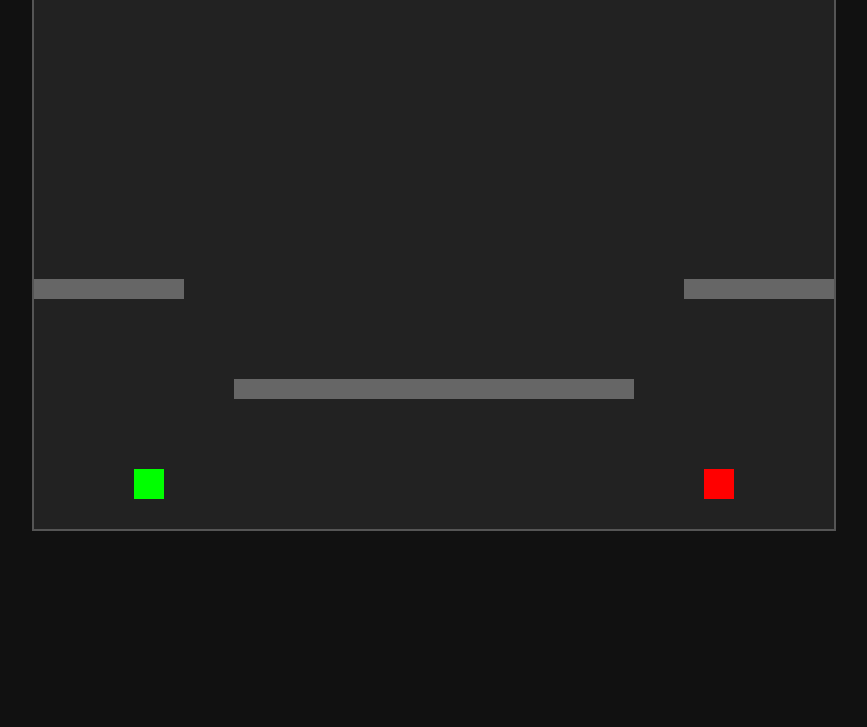
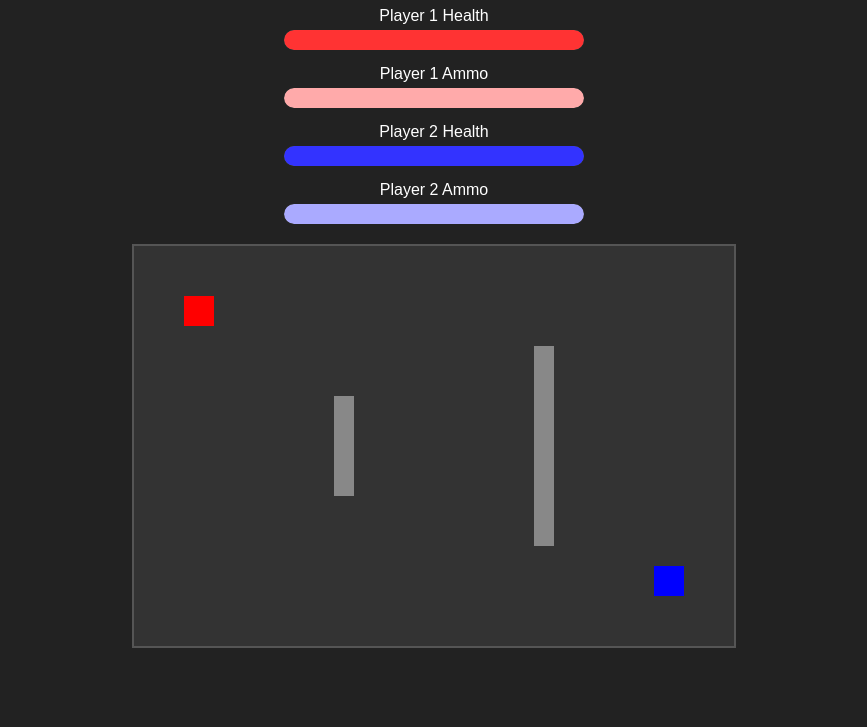
Before and after one commit to aca-arm/warfare, a plain HTML site: page index.html in a window 1280 px wide. Shown: the part 73-800 px from the top of the page, without its empty margins (206-1073 px from the left). Drawn offline with Linux system fonts and the light colour scheme.

Commit message:
Update index.html

```diff
--- a/index.html
+++ b/index.html
@@ -2,215 +2,246 @@
 <html lang="en">
 <head>
 <meta charset="UTF-8" />
-<title>2-Player Shooter with Walls and Music</title>
+<title>Warfare Game - Health, Ammo, Reload Bars</title>
 <style>
-  body {
-    margin: 0;
-    background-color: #111;
+  body { background: #222; color: #fff; font-family: Arial, sans-serif; text-align:center; }
+  canvas { background: #333; display: block; margin: 20px auto; border: 2px solid #555; }
+
+  .status-bar {
+    width: 300px;
+    height: 20px;
+    background: #555;
+    border-radius: 10px;
+    margin: 5px auto 15px auto;
     overflow: hidden;
+    position: relative;
   }
-  canvas {
-    display: block;
-    background-color: #222;
-    margin: 0 auto;
-    border: 2px solid #555;
+  .bar-fill {
+    height: 100%;
+    border-radius: 10px;
+    transition: width 0.2s ease;
   }
+  #p1Health { background: #f33; width: 100%; }
+  #p2Health { background: #33f; width: 100%; }
+  #p1Ammo { background: #faa; width: 100%; }
+  #p2Ammo { background: #aaf; width: 100%; }
+  #p1Reload { background: #f99; width: 0%; position: absolute; top: 0; left: 0; opacity: 0.7; }
+  #p2Reload { background: #99f; width: 0%; position: absolute; top: 0; left: 0; opacity: 0.7; }
 </style>
 </head>
 <body>
+<h1>Warfare Game - Health, Ammo & Reload Bars</h1>
 
-<canvas id="game" width="800" height="600"></canvas>
+<div>
+  <div>Player 1 Health</div>
+  <div class="status-bar">
+    <div id="p1Health" class="bar-fill"></div>
+  </div>
+  <div>Player 1 Ammo</div>
+  <div class="status-bar" style="position:relative;">
+    <div id="p1Ammo" class="bar-fill"></div>
+    <div id="p1Reload" class="bar-fill"></div>
+  </div>
+</div>
 
-<audio id="bgMusic" loop>
-  <source src="https://cdn.pixabay.com/download/audio/2022/03/23/audio_0ef2703d52.mp3?filename=ambient-background-11018.mp3" type="audio/mp3" />
-  Your browser does not support the audio element.
-</audio>
+<div>
+  <div>Player 2 Health</div>
+  <div class="status-bar">
+    <div id="p2Health" class="bar-fill"></div>
+  </div>
+  <div>Player 2 Ammo</div>
+  <div class="status-bar" style="position:relative;">
+    <div id="p2Ammo" class="bar-fill"></div>
+    <div id="p2Reload" class="bar-fill"></div>
+  </div>
+</div>
+
+<canvas id="game" width="600" height="400"></canvas>
 
 <script>
-  const canvas = document.getElementById('game');
-  const ctx = canvas.getContext('2d');
-  const music = document.getElementById('bgMusic');
+const canvas = document.getElementById("game");
+const ctx = canvas.getContext("2d");
 
-  // Start music automatically (some browsers require user interaction first)
-  window.addEventListener('click', () => {
-    music.play();
-  }, { once: true });
+const keys = {};
+window.addEventListener("keydown", e => { keys[e.code] = true; });
+window.addEventListener("keyup", e => { keys[e.code] = false; });
 
-  // Players setup
-  const player1 = {
-    x: 100, y: 540, w: 30, h: 30,
-    color: '#00ff00',
-    speed: 5,
-    bullets: []
-  };
-
-  const player2 = {
-    x: 670, y: 540, w: 30, h: 30,
-    color: '#ff0000',
-    speed: 5,
-    bullets: []
-  };
-
-  // Walls array: rectangles to block movement
-  const walls = [
-    { x: 200, y: 450, w: 400, h: 20 },
-    { x: 0, y: 350, w: 150, h: 20 },
-    { x: 650, y: 350, w: 150, h: 20 },
-  ];
-
-  // Keyboard state
-  const keys = {};
-
-  // Player bullet properties
-  const bulletSpeed = 10;
-  const bulletSize = 6;
-
-  // Helper: rectangle collision
-  function rectsCollide(r1, r2) {
-    return !(
-      r1.x + r1.w < r2.x ||
-      r1.x > r2.x + r2.w ||
-      r1.y + r1.h < r2.y ||
-      r1.y > r2.y + r2.h
-    );
+// Player class
+class Player {
+  constructor(x, y, color, controls) {
+    this.x = x;
+    this.y = y;
+    this.width = 30;
+    this.height = 30;
+    this.color = color;
+    this.speed = 3;
+    this.health = 100;
+    this.maxHealth = 100;
+    this.ammo = 10;
+    this.maxAmmo = 10;
+    this.reloadTime = 0;
+    this.reloadCooldown = 120; // frames to reload
+    this.controls = controls; // {up, down, left, right, shoot}
+    this.bullets = [];
+    this.canShoot = true;
   }
-
-  // Check if player hits any wall on the new position
-  function canMove(player, newX, newY) {
-    const testRect = { x: newX, y: newY, w: player.w, h: player.h };
-    for (const wall of walls) {
-      if (rectsCollide(testRect, wall)) {
-        return false;
+  move() {
+    if (keys[this.controls.up] && this.y > 0) this.y -= this.speed;
+    if (keys[this.controls.down] && this.y + this.height < canvas.height) this.y += this.speed;
+    if (keys[this.controls.left] && this.x > 0) this.x -= this.speed;
+    if (keys[this.controls.right] && this.x + this.width < canvas.width) this.x += this.speed;
+  }
+  shoot() {
+    if (keys[this.controls.shoot] && this.ammo > 0 && this.canShoot && this.reloadTime === 0) {
+      this.bullets.push(new Bullet(this.x + this.width / 2, this.y + this.height / 2, this.color, this));
+      this.ammo--;
+      this.canShoot = false;
+      setTimeout(() => { this.canShoot = true; }, 300); // 300ms cooldown between shots
     }
   }
-    // Also keep inside canvas
-    if (newX < 0 || newX + player.w > canvas.width) return false;
-    if (newY < 0 || newY + player.h > canvas.height) return false;
+  reload() {
+    if (this.ammo === 0) {
+      this.reloadTime++;
+      if (this.reloadTime >= this.reloadCooldown) {
+        this.ammo = this.maxAmmo;
+        this.reloadTime = 0;
+      }
+    } else {
+      this.reloadTime = 0;
+    }
+  }
+  update() {
+    this.move();
+    this.shoot();
+    this.reload();
 
-    return true;
+    this.bullets.forEach(bullet => bullet.update());
+
+    this.bullets = this.bullets.filter(bullet => !bullet.toDelete);
   }
-
-  // Move players according to keys
-  function movePlayers() {
-    // Player 1 controls: WASD
-    if (keys['a']) {
-      if (canMove(player1, player1.x - player1.speed, player1.y)) player1.x -= player1.speed;
-    }
-    if (keys['d']) {
-      if (canMove(player1, player1.x + player1.speed, player1.y)) player1.x += player1.speed;
-    }
-    if (keys['w']) {
-      if (canMove(player1, player1.x, player1.y - player1.speed)) player1.y -= player1.speed;
-    }
-    if (keys['s']) {
-      if (canMove(player1, player1.x, player1.y + player1.speed)) player1.y += player1.speed;
-    }
-
-    // Player 2 controls: Arrow Keys
-    if (keys['ArrowLeft']) {
-      if (canMove(player2, player2.x - player2.speed, player2.y)) player2.x -= player2.speed;
-    }
-    if (keys['ArrowRight']) {
-      if (canMove(player2, player2.x + player2.speed, player2.y)) player2.x += player2.speed;
-    }
-    if (keys['ArrowUp']) {
-      if (canMove(player2, player2.x, player2.y - player2.speed)) player2.y -= player2.speed;
-    }
-    if (keys['ArrowDown']) {
-      if (canMove(player2, player2.x, player2.y + player2.speed)) player2.y += player2.speed;
+  draw() {
+    ctx.fillStyle = this.color;
+    ctx.fillRect(this.x, this.y, this.width, this.height);
+    this.bullets.forEach(bullet => bullet.draw());
   }
 }
 
-  // Shoot bullet for a player
-  function shoot(player) {
-    // Bullets go upwards for player1, downwards for player2
-    let dir = player === player1 ? -1 : 1;
-    let bulletX = player.x + player.w / 2 - bulletSize / 2;
-    let bulletY = player === player1 ? player.y : player.y + player.h - bulletSize;
+// Bullet class
+class Bullet {
+  constructor(x, y, color, owner) {
+    this.x = x;
+    this.y = y;
+    this.radius = 5;
+    this.speed = 7;
+    this.color = color;
+    this.owner = owner;
+    this.toDelete = false;
 
-    player.bullets.push({
-      x: bulletX,
-      y: bulletY,
-      w: bulletSize,
-      h: bulletSize,
-      speed: 12 * dir,
-    });
+    // Shoot direction: player1 shoots right, player2 shoots left
+    this.vx = owner.color === "red" ? this.speed : -this.speed;
+    this.vy = 0;
   }
+  update() {
+    this.x += this.vx;
 
-  // Update bullets positions, remove out-of-screen
-  function updateBullets() {
-    [player1, player2].forEach(player => {
-      player.bullets.forEach((b, i) => {
-        b.y += b.speed;
+    // Out of bounds
+    if (this.x < 0 || this.x > canvas.width) this.toDelete = true;
 
-        // Remove bullet if off-screen or hits a wall
-        if (b.y < 0 || b.y > canvas.height) {
-          player.bullets.splice(i, 1);
-          return;
+    // Check collision with opponent
+    let opponent = this.owner === player1 ? player2 : player1;
+    if (
+      this.x + this.radius > opponent.x &&
+      this.x - this.radius < opponent.x + opponent.width &&
+      this.y + this.radius > opponent.y &&
+      this.y - this.radius < opponent.y + opponent.height
+    ) {
+      opponent.health -= 10;
+      if (opponent.health < 0) opponent.health = 0;
+      this.toDelete = true;
     }
 
     // Check collision with walls
     for (const wall of walls) {
-          if (rectsCollide(b, wall)) {
-            player.bullets.splice(i, 1);
-            break;
+      if (
+        this.x + this.radius > wall.x &&
+        this.x - this.radius < wall.x + wall.width &&
+        this.y + this.radius > wall.y &&
+        this.y - this.radius < wall.y + wall.height
+      ) {
+        this.toDelete = true;
       }
     }
-      });
-    });
+  }
+  draw() {
+    ctx.beginPath();
+    ctx.fillStyle = this.color;
+    ctx.arc(this.x, this.y, this.radius, 0, Math.PI * 2);
+    ctx.fill();
+  }
 }
 
-  // Draw everything
-  function draw() {
+// Walls
+const walls = [
+  { x: 200, y: 150, width: 20, height: 100 },
+  { x: 400, y: 100, width: 20, height: 200 }
+];
+
+// Players setup
+const player1 = new Player(50, 50, "red", {
+  up: "KeyW", down: "KeyS", left: "KeyA", right: "KeyD", shoot: "Space"
+});
+const player2 = new Player(520, 320, "blue", {
+  up: "ArrowUp", down: "ArrowDown", left: "ArrowLeft", right: "ArrowRight", shoot: "Enter"
+});
+
+function updateStatusBars() {
+  document.getElementById("p1Health").style.width = player1.health + "%";
+  document.getElementById("p2Health").style.width = player2.health + "%";
+
+  document.getElementById("p1Ammo").style.width = (player1.ammo / player1.maxAmmo) * 100 + "%";
+  document.getElementById("p2Ammo").style.width = (player2.ammo / player2.maxAmmo) * 100 + "%";
+
+  // Reload bar width = reloadTime / reloadCooldown * 100%
+  document.getElementById("p1Reload").style.width = (player1.reloadTime / player1.reloadCooldown) * 100 + "%";
+  document.getElementById("p2Reload").style.width = (player2.reloadTime / player2.reloadCooldown) * 100 + "%";
+}
+
+function drawWalls() {
+  ctx.fillStyle = "#888";
+  for (const wall of walls) {
+    ctx.fillRect(wall.x, wall.y, wall.width, wall.height);
+  }
+}
+
+function gameLoop() {
   ctx.clearRect(0, 0, canvas.width, canvas.height);
 
-    // Draw walls
-    ctx.fillStyle = '#666';
-    walls.forEach(w => ctx.fillRect(w.x, w.y, w.w, w.h));
+  drawWalls();
 
-    // Draw players
-    ctx.fillStyle = player1.color;
-    ctx.fillRect(player1.x, player1.y, player1.w, player1.h);
+  player1.update();
+  player2.update();
 
-    ctx.fillStyle = player2.color;
-    ctx.fillRect(player2.x, player2.y, player2.w, player2.h);
+  player1.draw();
+  player2.draw();
 
-    // Draw bullets
-    ctx.fillStyle = player1.color;
-    player1.bullets.forEach(b => ctx.fillRect(b.x, b.y, b.w, b.h));
+  updateStatusBars();
 
-    ctx.fillStyle = player2.color;
-    player2.bullets.forEach(b => ctx.fillRect(b.x, b.y, b.w, b.h));
+  // Check if game over
+  if (player1.health <= 0 || player2.health <= 0) {
+    ctx.fillStyle = "white";
+    ctx.font = "48px Arial";
+    ctx.fillText(
+      player1.health <= 0 ? "Player 2 Wins!" : "Player 1 Wins!",
+      canvas.width / 2 - 140,
+      canvas.height / 2
+    );
+  } else {
+    requestAnimationFrame(gameLoop);
+  }
 }
 
-  // Game loop
-  function loop() {
-    movePlayers();
-    updateBullets();
-    draw();
-    requestAnimationFrame(loop);
-  }
-
-  // Keyboard events
-  window.addEventListener('keydown', e => {
-    keys[e.key] = true;
-
-    // Player 1 shoot: Spacebar
-    if (e.key === ' ') {
-      shoot(player1);
-    }
-    // Player 2 shoot: Enter
-    if (e.key === 'Enter') {
-      shoot(player2);
-    }
-  });
-
-  window.addEventListener('keyup', e => {
-    keys[e.key] = false;
-  });
-
 // Start game loop
-  loop();
+gameLoop();
 </script>
 
 </body>
```
Lines whose indentation alone changed are shown as unchanged.
